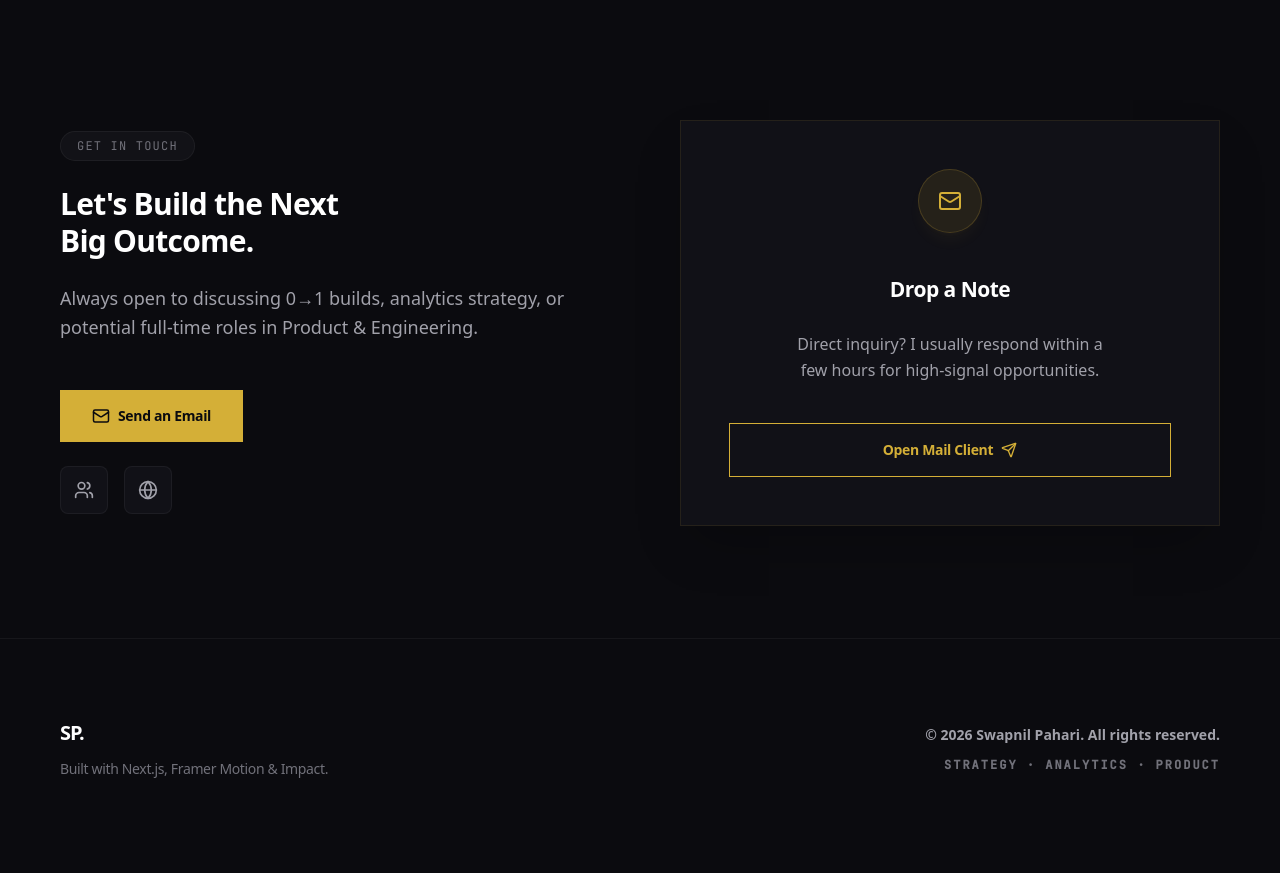
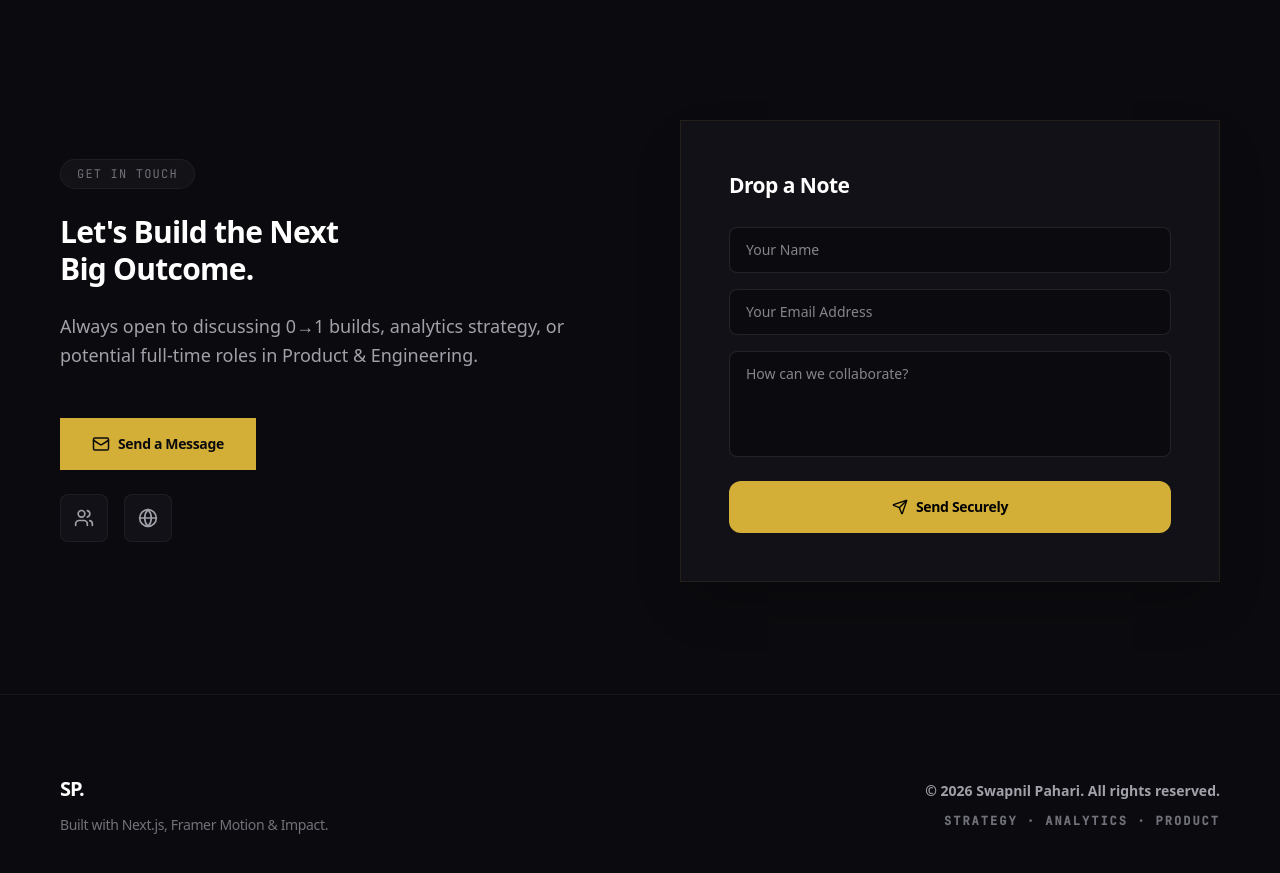
Before and after one commit to SWAPNIL72902/personal-portfolio, a Next.js app: page / in a window 1280 px wide. Shown: the part 5780-6653 px from the top of the page. Built offline with nearby package versions, Linux system fonts and the light colour scheme.

Commit message:
Fixed email issue

```diff
--- /dev/null
+++ b/app/api/contact/route.ts
@@ -0,0 +1,44 @@
+import { Resend } from "resend";
+
+const resendApiKey = process.env.RESEND_API_KEY;
+const resend = resendApiKey ? new Resend(resendApiKey) : null;
+
+export async function POST(req: Request) {
+  try {
+    const body = await req.json();
+    console.log("BODY:", body);
+
+    const { name, email, message } = body;
+
+    if (!name || !email || !message) {
+      return Response.json({ success: false, error: "Missing fields" }, { status: 400 });
+    }
+
+    if (!resend) {
+      console.warn("RESEND_API_KEY missing. Mocking contact response.");
+      return Response.json({ success: true, warning: "Mock" });
+    }
+
+    const response = await resend.emails.send({
+      from: "Portfolio <onboarding@resend.dev>", // Replace with "Swapnil <referral@yourdomain.com>" when domain verified
+      to: ["swapnilpahari05@gmail.com"],
+      subject: `New Contact from ${name}`,
+      html: `
+        <h2>Contact Message</h2>
+        <p><b>Name:</b> ${name}</p>
+        <p><b>Email:</b> ${email}</p>
+        <p><b>Message:</b> ${message}</p>
+      `,
+    });
+
+    if (response.error) {
+      return Response.json({ success: false, error: response.error.message }, { status: 400 });
+    }
+
+    return Response.json({ success: true });
+
+  } catch (error) {
+    console.error("CONTACT ERROR:", error);
+    return Response.json({ success: false, error: "Email failed" }, { status: 500 });
+  }
+}
--- a/components/contact.tsx
+++ b/components/contact.tsx
@@ -1,11 +1,12 @@
 'use client'
 
-import React from 'react'
+import React, { useState } from 'react'
 import { motion } from 'framer-motion'
-import { Mail, Globe, Users, Send } from 'lucide-react'
+import { Mail, Globe, Users, Send, Loader2, CheckCircle2, AlertCircle } from 'lucide-react'
 
 export const Contact = () => {
-  const emailHref = "mailto:swapnilpahari05@gmail.com?subject=Let's%20Connect&body=Hi%20Swapnil%2C%20I%20came%20across%20your%20portfolio%20and%20would%20love%20to%20connect!"
+  const [formData, setFormData] = useState({ name: '', email: '', message: '' })
+  const [status, setStatus] = useState<'idle' | 'loading' | 'success' | 'error'>('idle')
 
   const socials = [
     { icon: <Users size={20} />, label: 'LinkedIn', href: 'https://linkedin.com/in/swapnil-pahari', color: 'bg-[#a78bfa]' },
@@ -36,12 +37,12 @@ export const Contact = () => {
               </div>
 
               <div className="flex flex-col gap-6">
-                 <a
-                   href={emailHref}
+                 <button
+                   onClick={() => document.getElementById('contact-form')?.focus()}
                    className="btn-primary w-fit no-underline"
                  >
-                    <Mail size={18} /> Send an Email
-                 </a>
+                    <Mail size={18} /> Send a Message
+                 </button>
                  <div className="flex gap-4">
                     {socials.map((social) => (
                       <a
@@ -66,19 +67,54 @@ export const Contact = () => {
               transition={{ duration: 0.8, delay: 0.2 }}
               className="premium-card p-12 text-center flex flex-col items-center border-[#D4AF37]/10"
            >
-              <div className="w-16 h-16 bg-[#D4AF37]/10 rounded-full flex items-center justify-center mb-10 border border-[#D4AF37]/20 shadow-lg shadow-[#D4AF37]/5">
-                 <Mail size={24} className="text-[#D4AF37]" />
-              </div>
-              <h3 className="font-heading text-[24px] font-bold text-white mb-6">Drop a Note</h3>
-              <p className="text-[#A1A1AA] mb-10 max-w-xs mx-auto leading-relaxed font-medium">
-                 Direct inquiry? I usually respond within a few hours for high-signal opportunities.
-              </p>
-              <a
-                href={emailHref}
-                className="btn-secondary w-full no-underline"
-              >
-                 Open Mail Client <Send size={16} />
-              </a>
+              {status === 'success' ? (
+                <div className="flex flex-col items-center justify-center h-full space-y-4 py-8">
+                  <div className="w-16 h-16 bg-emerald-500/10 rounded-full flex items-center justify-center border border-emerald-500/20 text-emerald-400">
+                    <CheckCircle2 size={32} />
+                  </div>
+                  <h3 className="font-heading text-[24px] font-bold text-white">Message Sent! 🚀</h3>
+                  <p className="text-[#A1A1AA]">I've received your message and will get back to you shortly.</p>
+                  <button onClick={() => {setStatus('idle'); setFormData({name: '', email: '', message: ''})}} className="mt-4 text-sm text-[#D4AF37] hover:text-[#F5D76E] transition-colors underline underline-offset-4">Send another message</button>
+                </div>
+              ) : (
+                <>
+                  <h3 className="font-heading text-[24px] font-bold text-white w-full text-left mb-6">Drop a Note</h3>
+                  <form
+                    className="w-full space-y-4 flex flex-col"
+                    onSubmit={async (e) => {
+                      e.preventDefault();
+                      setStatus('loading');
+                      console.log("Submitting:", formData);
+                      try {
+                        const res = await fetch("/api/contact", {
+                          method: "POST",
+                          headers: { "Content-Type": "application/json" },
+                          body: JSON.stringify(formData),
+                        });
+                        const data = await res.json();
+                        if (!data.success) throw new Error(data.error);
+                        setStatus('success');
+                      } catch (err) {
+                        setStatus('error');
+                      }
+                    }}
+                  >
+                    <input id="contact-form" type="text" required value={formData.name} onChange={e => setFormData({...formData, name: e.target.value})} placeholder="Your Name" className="w-full bg-[#0B0B0F] border border-white/10 rounded-lg px-4 py-3 text-sm text-white focus:outline-none focus:border-[#D4AF37] transition-colors" />
+                    <input type="email" required value={formData.email} onChange={e => setFormData({...formData, email: e.target.value})} placeholder="Your Email Address" className="w-full bg-[#0B0B0F] border border-white/10 rounded-lg px-4 py-3 text-sm text-white focus:outline-none focus:border-[#D4AF37] transition-colors" />
+                    <textarea required value={formData.message} onChange={e => setFormData({...formData, message: e.target.value})} placeholder="How can we collaborate?" rows={4} className="w-full bg-[#0B0B0F] border border-white/10 rounded-lg px-4 py-3 text-sm text-white focus:outline-none focus:border-[#D4AF37] resize-none transition-colors"></textarea>
+
+                    {status === 'error' && (
+                      <div className="flex items-center gap-2 text-red-400 bg-red-400/10 border border-red-400/20 p-3 rounded-lg text-xs font-medium w-full text-left">
+                         <AlertCircle size={14} /> Something went wrong. Try again.
+                      </div>
+                    )}
+
+                    <button disabled={status === 'loading'} type="submit" className="w-full bg-[#D4AF37] hover:bg-[#F5D76E] disabled:bg-white/10 disabled:text-white/50 text-black font-black font-heading tracking-tight text-sm py-4 rounded-xl flex items-center justify-center gap-2 transition-all mt-2">
+                       {status === 'loading' ? <><Loader2 size={16} className="animate-spin" /> Sending...</> : <><Send size={16} /> Send Securely</>}
+                    </button>
+                  </form>
+                </>
+              )}
            </motion.div>
         </div>
       </div>
--- a/components/hero.tsx
+++ b/components/hero.tsx
@@ -6,8 +6,6 @@ import { ArrowDownRight, Globe, ArrowRight } from 'lucide-react'
 import { FlipWords } from './ui/flip-words'
 
 export const Hero = () => {
-  const emailHref = "mailto:swapnilpahari05@gmail.com?subject=Let's%20Connect&body=Hi%20Swapnil%2C%20I%20came%20across%20your%20portfolio%20and%20would%20love%20to%20connect!"
-
   return (
     <section id="hero" className="min-h-screen flex items-center pt-24 relative overflow-hidden max-w-limit selection-gold">
       {/* Decorative gradient */}
@@ -50,8 +48,8 @@ export const Hero = () => {
               View Case Studies <ArrowRight size={18} />
             </a>
             <a
-              href={emailHref}
-              aria-label="Send email to Swapnil"
+              href="#contact"
+              aria-label="Contact Swapnil"
               className="btn-secondary no-underline"
             >
               Contact Me
--- a/components/navbar.tsx
+++ b/components/navbar.tsx
@@ -10,8 +10,6 @@ export const Navbar = () => {
   const { theme, setTheme } = useTheme()
   const [mounted, setMounted] = useState(false)
   const [isMenuOpen, setIsMenuOpen] = useState(false)
-
-  const emailHref = "mailto:swapnilpahari05@gmail.com?subject=Let's%20Connect&body=Hi%20Swapnil%2C%20I%20came%20across%20your%20portfolio%20and%20would%20love%20to%20connect!"
 
   useEffect(() => setMounted(true), [])
 
@@ -48,9 +46,8 @@ export const Navbar = () => {
 
         <div className="flex items-center gap-6">
           <a
-            href={emailHref}
-
-            aria-label="Send email to Swapnil"
+            href="#contact"
+            aria-label="Contact Swapnil"
             className="hidden md:flex bg-accent-gold text-white dark:text-bg-main px-6 py-2.5 rounded-lg text-xs font-heading font-black tracking-tight hover:bg-accent-gold-hover hover:scale-105 active:scale-95 transition-all duration-300 items-center gap-2 no-underline"
           >
             Connect <ArrowUpRight size={14} />
@@ -89,7 +86,7 @@ export const Navbar = () => {
               ))}
               <li>
                 <a
-                  href={emailHref}
+                  href="#contact"
                   onClick={() => setIsMenuOpen(false)}
                   className="block py-4 text-[#D4AF37] font-black border-t border-white/5 mt-4"
                 >
--- a/components/referral-system.tsx
+++ b/components/referral-system.tsx
@@ -90,10 +90,8 @@ export const ReferralSystem = () => {
   }
 
   const handleEmail = () => {
-    console.log('[Event Tracking] referral_option_selected: email')
-    const subject = encodeURIComponent(`Candidate Recommendation: Swapnil Pahari`)
-    const body = encodeURIComponent(messageTemplate)
-    window.location.href = `mailto:?subject=${subject}&body=${body}`
+    console.log('[Event Tracking] referral_option_selected: email_api')
+    setShowForm(true)
   }
 
   const handleLinkedIn = () => {
@@ -169,7 +167,7 @@ export const ReferralSystem = () => {
                        <div className="w-10 h-10 rounded-lg bg-[#D4AF37] text-black flex items-center justify-center"><Mail size={18} /></div>
                        <div className="text-left">
                           <div className="text-white font-medium text-sm">Send Email</div>
-                          <div className="text-[#A1A1AA] text-xs">Prefilled template opens in app</div>
+                          <div className="text-[#A1A1AA] text-xs">Sends securely via strict internal backend</div>
                        </div>
                     </div>
                     <ChevronRight size={18} className="text-[#71717A] group-hover:text-[#D4AF37] transition-colors" />
```
